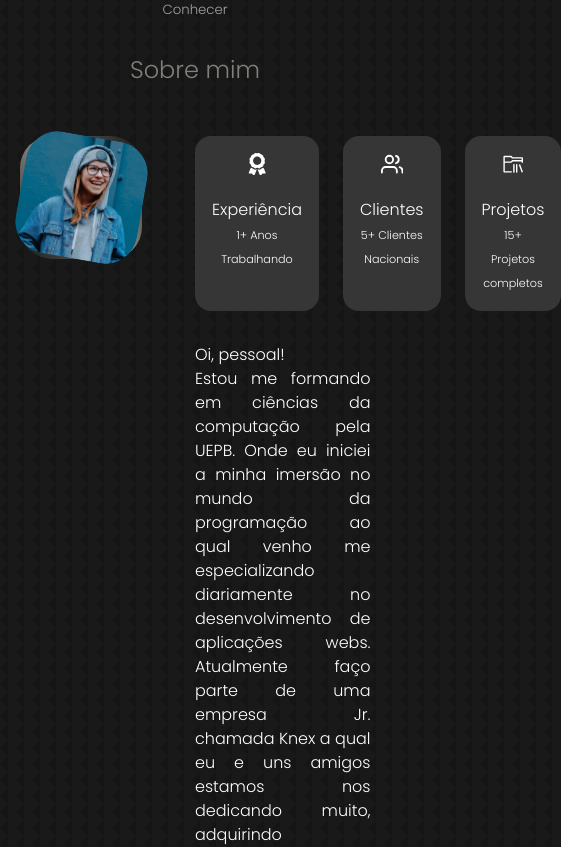
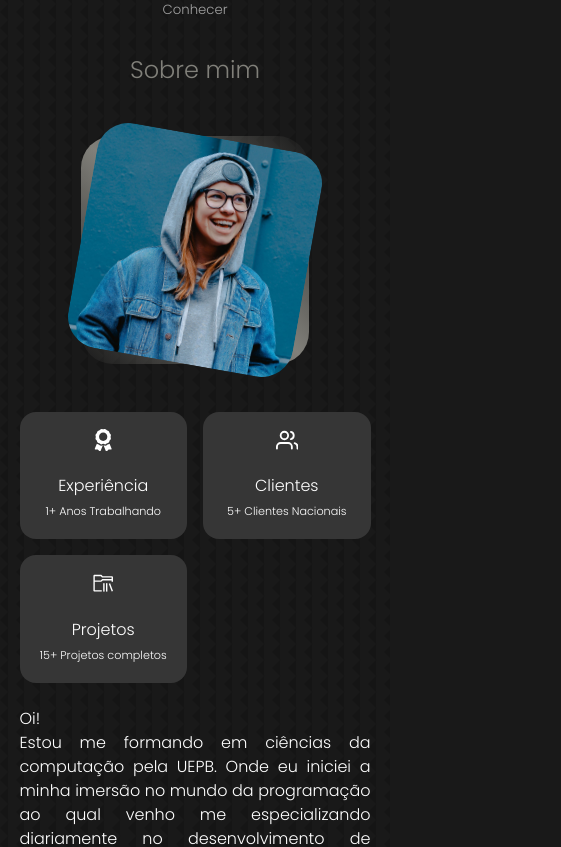
Before and after one commit to jardeylsonJacinto/project-my-portfolio, a React (Create React App) app: page / in a window 390 px wide. Shown: the part 940-1787 px from the top of the page, 561 px wide, since content can reach past the window. Built offline with nearby package versions, Linux system fonts and the light colour scheme.

Commit message:
feat: About Component Responsive Design

```diff
--- a/src/components/about/About.jsx
+++ b/src/components/about/About.jsx
@@ -38,7 +38,7 @@
               <small>15+ Projetos completos</small>
             </article>
           </div>
-          <p>Oi, pessoal! <br />
+          <p>Oi! <br />
 
             Estou me formando em ciências da computação pela UEPB. Onde eu iniciei a minha imersão no mundo da programação ao qual venho me especializando diariamente no desenvolvimento de aplicações webs. Atualmente faço parte de uma empresa Jr. chamada Knex a qual eu e uns amigos estamos nos dedicando muito, adquirindo conhecimentos e experiências em projetos reais. <br />
 
--- a/src/components/about/about.css
+++ b/src/components/about/about.css
@@ -60,8 +60,50 @@
   color: var(--color-ligth);
 }
 
+.about__content {
+  text-align: right;
+}
+
 .about__content p {
   margin: 2rem 0 2.6rem;
   color: var(--color-ligth);
   text-align: justify;
 }
+
+/* ======== MEDIA QUERY (MEDIUM DEVICES) ======== */
+@media screen and (max-width: 1024px) {
+  .about__container {
+      grid-template-columns: 1fr;
+      gap: 0;
+  }
+
+  .about__me {
+    width: 50%;
+    margin: 2rem auto 4rem;
+  }
+
+  .about__content p {
+    margin: 1rem 0 1.5rem;
+  }
+}
+
+/* ======== MEDIA QUERY (SMALL DEVICES) ======== */
+@media screen and (max-width: 600px) {
+  .about__me {
+    width: 65%;
+    margin: 0 auto 3rem;
+  }
+
+  .about__cards {
+    grid-template-columns: 1fr 1fr;
+    gap: 1rem;
+  }
+
+  .about__content {
+    text-align:  center;
+  }
+
+  .about__content p {
+    margin: 1.5rem 0;
+  }
+}
```
